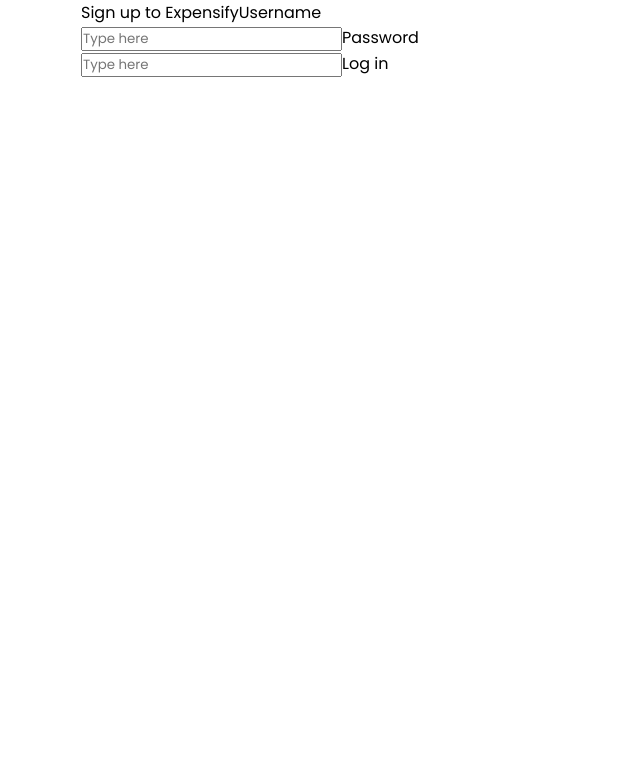
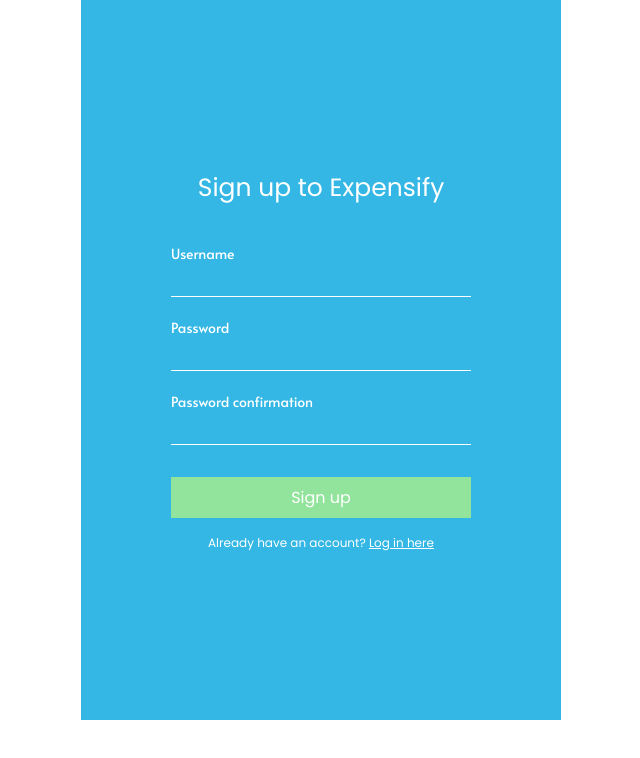
Before and after one commit to xtrmdarc/expensify-frontend, a React (Create React App) app: page /signUp in a window 1280 px wide. Shown: the top 758 px of the page, without its empty margins (319-959 px from the left). Built offline with nearby package versions, Linux system fonts and the light colour scheme.

Commit message:
Create a authentication wrapper to hold login a sign up components, connect sign up with api resources and style errors

```diff
--- a/src/api/expensify.js
+++ b/src/api/expensify.js
@@ -49,7 +49,24 @@
     return data;
   }
 
-  return { listCategories, createNewMeasurement, getCategoryInfo, loginUser, getProgress };
+  const signUpUser = async (user) => {
+    const response = await fetch('/users', {
+      method: 'POST',
+      headers: {
+        'Content-Type': 'application/json',
+      },
+      body: JSON.stringify(user),
+    });
+    const data = await response.json();
+
+    if(response.status === 400) {
+      throw data.errors;
+    }
+
+    return data;
+  }
+
+  return { listCategories, createNewMeasurement, getCategoryInfo, loginUser, getProgress, signUpUser };
 
 })();
 
--- a/src/assets/styles/_variables.scss
+++ b/src/assets/styles/_variables.scss
@@ -40,6 +40,20 @@
 
 @mixin input() {
   width: 100%;
-  padding: 5px;
+  padding: 5px 0;
+  margin-top: 3px;
+}
+
+@mixin formInput() {
+  border: none;
+  background-color: transparent;
+  color: white;
+  border-bottom: 1px solid white;
+}
+
+.formLink {
+  color: white;
+  font-size: 12px;
+  text-align: center;
   margin-top: $closeSpace;
 }
--- a/src/assets/styles/index.scss
+++ b/src/assets/styles/index.scss
@@ -220,10 +220,7 @@
       font-family: $titleFont;
       input[type="text"] {
         @include input();
-        border: none;
-        background-color: transparent;
-        color: white;
-        border-bottom: 1px solid white;
+        @include formInput();
         &::placeholder {
           color: white;
         }
@@ -243,11 +240,56 @@
       color: white;
     }
 
-    .formLink {
+
+  }
+}
+
+.signUp {
+  background-color: $brandColor;
+  display: flex;
+  justify-content: center;
+  align-items: center;
+  .mainContent {
+    display: flex;
+    flex-direction: column;
+    align-items: center;
+    color: white;
+    justify-content: center;
+    height: 100%;
+    width: 100%;
+    max-width: 300px;
+
+    .signUpTitle {
+      font-size: 25px;
+      margin-bottom: $closeSpace;
+    }
+
+    .errorMessage {
+      align-self: flex-start;
+      font-size: 12px;
+      color: black;
+    }
+
+    label {
       color: white;
-      font-size: 12px;
-      text-align: center;
-      margin-top: $closeSpace;
+      font-size: 14px;
+      font-family: $titleFont;
+      margin-top: calc(#{$closeSpace} + 5px);
+      width: 100%;
+      input[type="text"], input[type="password"] {
+        @include input();
+        @include formInput();
+        &::placeholder {
+          color: white;
+        }
+      }
+    }
+
+    .cta {
+      width: 100%;
+      margin-top: $broadSpace;
+      background-color: $accentColor;
+      color: white;
     }
   }
 }
--- a/src/components/AuthenticationWrapper.js
+++ /dev/null
@@ -1,21 +0,0 @@
-import React from 'react';
-import { BrowserRouter as Router, Switch, Route } from 'react-router-dom';
-import SignUp from '../containers/SignUp';
-import Login from '../containers/Login';
-
-const AuthenticationWrapper = () => {
-  return (
-    <Router>
-      <Switch >
-        <Route exact path="/signUp">
-          <SignUp />
-        </Route>
-        <Route >
-          <Login />
-        </Route>
-      </Switch>
-    </Router>
-  );
-}
-
-export default AuthenticationWrapper;
--- a/src/containers/Login.js
+++ b/src/components/Login.js
@@ -1,7 +1,5 @@
 import React from 'react';
 import logo from '../assets/img/logo.svg';
-import { connect } from 'react-redux';
-import { loginUser } from '../actions';
 import expensifyApi from '../api/expensify';
 import { Link } from 'react-router-dom';
 
@@ -25,6 +23,7 @@
   handleSubmit() {
     console.log(this.state);
     expensifyApi.loginUser(this.state.usernameInput).then(user => {
+      console.log(this.props);
       this.props.loginUser(user);
     }).catch(error => {
       this.setState({
@@ -45,7 +44,7 @@
           <img src={logo} alt="expensify logo" />
           <label>
             Username
-            <input id="usernameInput" value={this.state.usernameInput} type="text" placeholder="Type here" onChange={this.handleChange} value={this.state.usernameInput}/>
+            <input id="usernameInput" value={this.state.usernameInput} type="text" onChange={this.handleChange} value={this.state.usernameInput}/>
             {renderError}
           </label>
           <button className="cta" onClick={this.handleSubmit}>
@@ -58,8 +57,4 @@
   }
 }
 
-const mapDispatchToProps = dispatch => ({
-  loginUser: username => dispatch(loginUser(username)),
-});
-
-export default connect(null,mapDispatchToProps)(Login);
+export default Login;
--- /dev/null
+++ b/src/components/SignUp.js
@@ -0,0 +1,74 @@
+import React from 'react';
+import { Link } from 'react-router-dom';
+import expensifyApi from '../api/expensify';
+
+class SignUp extends React.Component {
+  constructor(props) {
+    super(props);
+
+    this.state = {
+      passwordInput: '',
+      usernameInput: '',
+      passwordConfirmationInput: '',
+      errorsSubmission: [],
+    }
+
+    this.handleChange = this.handleChange.bind(this);
+    this.handleSubmit = this.handleSubmit.bind(this);
+  }
+
+  handleChange(e) {
+    this.setState({
+      [e.target.id]: e.target.value,
+    })
+  }
+
+  handleSubmit() {
+    const {usernameInput, passwordInput, passwordConfirmationInput} = this.state;
+    const newUser = {
+      username: usernameInput,
+      password: passwordInput,
+      password_confirmation: passwordConfirmationInput,
+    }
+    console.log(this.props);
+    expensifyApi.signUpUser(newUser).then( p => {
+      this.props.loginUser(p);
+    })
+    .catch( err => {
+      this.setState({errorsSubmission: err})
+    });
+  }
+
+  render() {
+    const { errorsSubmission } = this.state;
+
+    const renderErrors = errorsSubmission.map(p => <span className="errorMessage">{p}</span>)
+
+    return (
+      <div className="signUp">
+        <div className="mainContent" >
+          <span className="signUpTitle">Sign up to Expensify</span>
+          {renderErrors}
+          <label>
+            Username
+            <input id="usernameInput" value={this.state.usernameInput} type="text" onChange={this.handleChange} />
+          </label>
+          <label>
+            Password
+            <input id="passwordInput" value={this.state.passwordInput} type="password"  onChange={this.handleChange} />
+          </label>
+          <label>
+            Password confirmation
+            <input id="passwordConfirmationInput" value={this.state.passwordConfirmationInput} type="password" onChange={this.handleChange} />
+          </label>
+          <button className="cta" onClick={this.handleSubmit}>
+            Sign up
+          </button>
+          <Link to="/" className="formLink">Already have an account? <u>Log in here</u></Link>
+        </div>
+      </div>
+    );
+  }
+}
+
+export default SignUp;
--- a/src/containers/App.js
+++ b/src/containers/App.js
@@ -7,7 +7,7 @@
 import { connect } from 'react-redux';
 import { loadCategoriesList, loadProgress, logOutUser } from '../actions';
 import expensifyApi from '../api/expensify';
-import Login from './Login';
+import Login from '../components/Login';
 import Progress from './Progress';
 
 class App extends React.Component {
--- /dev/null
+++ b/src/containers/AuthenticationWrapper.js
@@ -0,0 +1,28 @@
+import React from 'react';
+import { BrowserRouter as Router, Switch, Route } from 'react-router-dom';
+import SignUp from '../components/SignUp';
+import Login from '../components/Login';
+import { connect } from 'react-redux';
+import { loginUser } from '../actions';
+
+const AuthenticationWrapper = props => {
+  const {loginUser} = props;
+  return (
+    <Router>
+      <Switch >
+        <Route exact path="/signUp">
+          <SignUp loginUser={loginUser}/>
+        </Route>
+        <Route >
+          <Login loginUser={loginUser} />
+        </Route>
+      </Switch>
+    </Router>
+  );
+}
+
+const mapDispatchToProps = dispatch => ({
+  loginUser: username => dispatch(loginUser(username)),
+});
+
+export default connect(null, mapDispatchToProps)(AuthenticationWrapper);
--- a/src/containers/SecurityWrapper.js
+++ b/src/containers/SecurityWrapper.js
@@ -1,8 +1,7 @@
 import React from 'react';
 import App from './App';
-import Login from './Login';
 import { connect } from 'react-redux';
-import AuthenticationWrapper from '../components/AuthenticationWrapper';
+import AuthenticationWrapper from './AuthenticationWrapper';
 
 class SecurityWrapper extends React.Component {
 
--- a/src/containers/SignUp.js
+++ /dev/null
@@ -1,45 +0,0 @@
-import React from 'react';
-
-class SignUp extends React.Component {
-  constructor(props) {
-    super(props);
-
-    this.state = {
-      passwordInput: '',
-      usernameInput: '',
-    }
-
-    this.handleChange = this.handleChange.bind(this);
-  }
-
-  handleChange(e) {
-    this.setState({
-      [e.target.id]: e.target.value,
-    })
-  }
-
-  render() {
-    return (
-      <div className="signUp">
-        <div className="mainContent" >
-          <span className="signUpTitle">Sign up to Expensify</span>
-          <label>
-            Username
-            <input id="usernameInput" value={this.state.usernameInput} type="text" placeholder="Type here" onChange={this.handleChange} />
-            {/* {renderError} */}
-          </label>
-          <label>
-            Password
-            <input id="passwordInput" value={this.state.passwordInput} type="password" placeholder="Type here" onChange={this.handleChange} />
-            {/* {renderError} */}
-          </label>
-          {/* <button className="cta" onClick={this.handleSubmit}> */}
-            Log in
-          {/* </button> */}
-        </div>
-      </div>
-    );
-  }
-}
-
-export default SignUp;
--- a/src/index.js
+++ b/src/index.js
@@ -1,7 +1,6 @@
 import React from 'react';
 import ReactDOM from 'react-dom';
 import './assets/styles/index.scss';
-import App from './containers/App';
 import { Provider } from 'react-redux';
 import { createStore } from 'redux';
 import rootReducer from './reducers';
```
